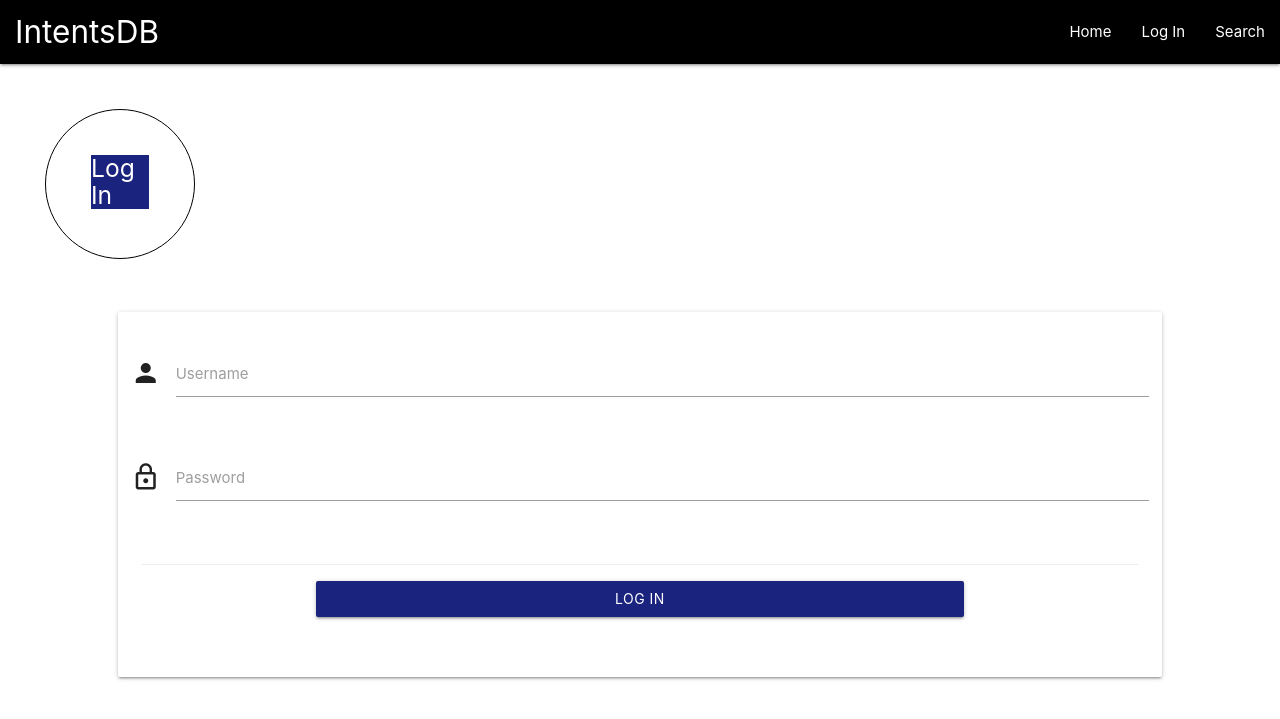
After one commit to lilychuang78/milestone3, a Flask app: page /login in a window 1280 px wide. The commit adds this page. Shown: the top 719 px of the page. Run offline with Flask 2, Linux system fonts and the light colour scheme; some libraries are stand-ins or nearby versions.

Commit message:
add login template

```diff
--- a/app.py
+++ b/app.py
@@ -4,6 +4,7 @@ from flask import (
     redirect, request, session, url_for)
 from flask_pymongo import PyMongo
 from bson.objectid import ObjectId
+from werkzeug.security import generate_password_hash,check_password_hash
 if os.path.exists("env.py"):
     import env
 
@@ -25,6 +26,9 @@ def get_intents():
     intents = mongo.db.intents.find()
     return render_template("intents.html", intents=intents)
 
+@app.route("/login", methods=["GET", "POST"])
+def login():
+    return render_template("login.html")
 
 
 if __name__ == "__main__":
--- a/static/css/style.css
+++ b/static/css/style.css
@@ -1,3 +1,4 @@
+/*navbar*/
 nav .brand-logo {
     position: absolute;
     color: #fff;
@@ -6,6 +7,7 @@ nav .brand-logo {
     padding-left: 1rem;
 }
 
+/*home*/
 .concept-container{
     background: red;
     border-radius: 50%;
@@ -27,7 +29,6 @@ nav .brand-logo {
 p{
     font-size: 1.3rem;
     margin: 5rem 2rem;
-    color: black;
 }
 
 .project-container{
@@ -44,3 +45,17 @@ p{
     color: white;
     font-size: 2.2rem;
 }
+
+/*login*/
+.title-circle{
+    height:10rem;
+    width:10rem;
+    border-radius: 50%;
+    border: 1px black solid;
+    margin: 3rem;
+}
+
+.title-text{
+    margin: 3rem;
+    color:white;
+}
--- a/templates/base.html
+++ b/templates/base.html
@@ -4,7 +4,7 @@
 <head>
     <meta charset="UTF-8">
     <meta name="viewport" content="width=device-width, initial-scale=1.0">
-    <link rel="stylesheet" href="https://fonts.googleapis.com/icon?family=Material+Icons">
+    <link href="https://fonts.googleapis.com/icon?family=Material+Icons" rel="stylesheet">
     <link rel="stylesheet" href="https://cdnjs.cloudflare.com/ajax/libs/materialize/1.0.0/css/materialize.min.css"
         type="text/css">
     <link rel="stylesheet" href="{{ url_for('static', filename='css/style.css')}}" type="text/css">
@@ -22,8 +22,8 @@
             <a href="{{ url_for('home') }}" class="brand-logo">IntentsDB</a>
             <a href="#" data-target="mobile-demo" class="sidenav-trigger"><i class="material-icons">menu</i></a>
             <ul class="right hide-on-med-and-down">
-                <li><a href="#">Home</a></li>
-                <li><a href="#">Log In</a></li>
+                <li><a href="{{ url_for('home') }}">Home</a></li>
+                <li><a href="{{ url_for('login') }}">Log In</a></li>
                 <li><a href="#">Search</a></li>
             </ul>
         </div>
@@ -31,7 +31,7 @@
 
     <ul class="sidenav" id="mobile-demo">
         <li><a href="{{ url_for('home') }}"">Home</a></li>
-        <li><a href="#">Log In</a></li>
+        <li><a href="{{ url_for('login') }}">Log In</a></li>
         <li><a href="#">Search</a></li>
     </ul>
         <!--Materialize navbar ends here-->
--- /dev/null
+++ b/templates/login.html
@@ -0,0 +1,41 @@
+{% extends "base.html"%}
+{% block content %}
+
+<div class="title-circle">
+    <h5 class="indigo darken-4 title-text">Log In</h5>
+</div>
+<!--materialize card panel starts-->
+    <div class="row">
+        <form class="col s12 m10 offset-m1" methods="POST" action="{{url_for('login')}}">
+            <div class="card">
+                <div class="card-content">
+                    <div class="row">
+                        <form class="col s12">
+                            <div class="row">
+                            <div class="input-field col s12">
+                                <i class="material-icons prefix">person</i>
+                                <input id="username" name="username" type="text" class="validate">
+                                <label for="username">Username</label>
+                            </div>
+                        </form>
+                    </div>
+                    <div class="row">
+                        <div class="input-field col s12">
+                            <i class="material-icons prefix">lock_outline</i>
+                            <input id="password" name="password" type="password" class="validate">
+                            <label for="password">Password</label>
+                        </div>
+                    </div>
+                </div>
+                <div class="card-action">
+                    <div class="row">
+                        <button type="submit" class="col s8 offset-s2 waves-effect waves-light btn indigo darken-4">
+                            Log In
+                        </button>
+                    </div>
+                </div>
+            </div>
+        </form>
+    </div>
+<!--materialize card panel ends-->
+{% endblock %}
```
